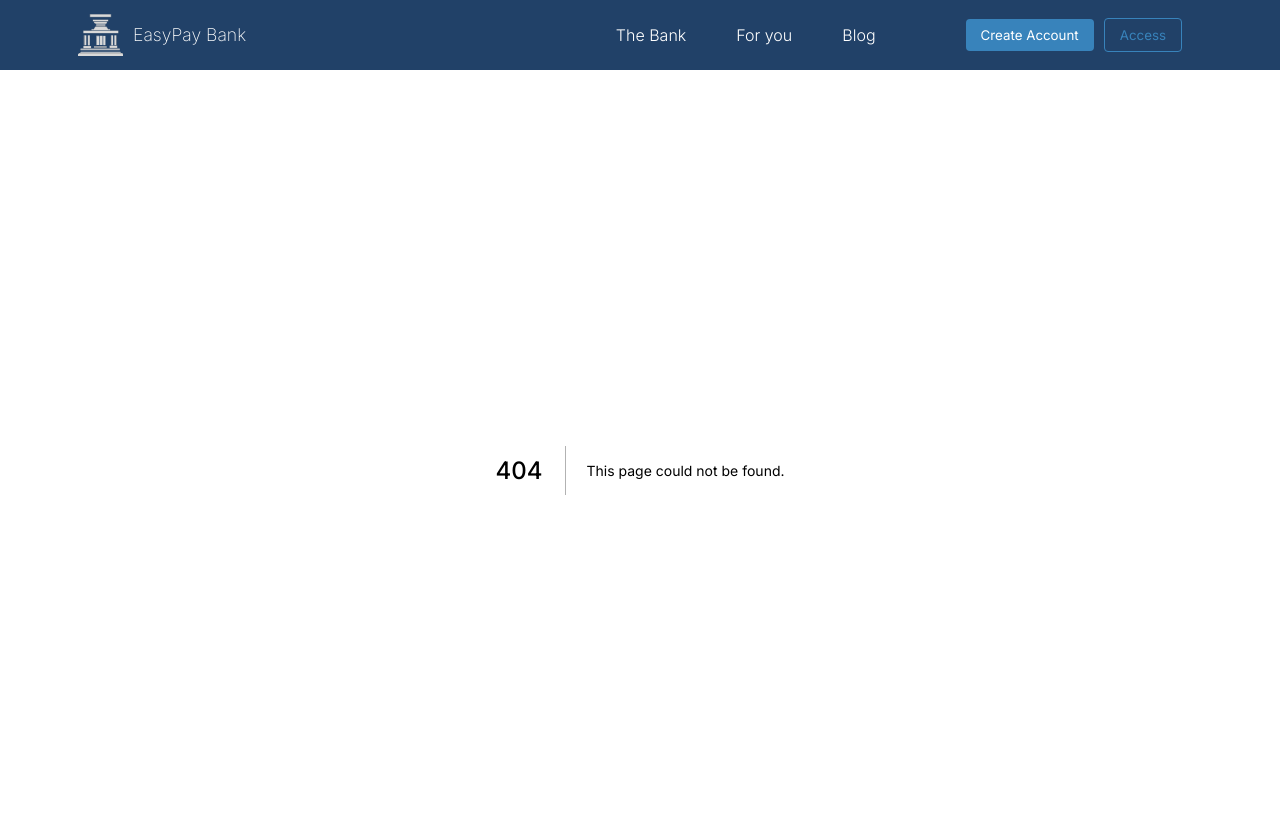
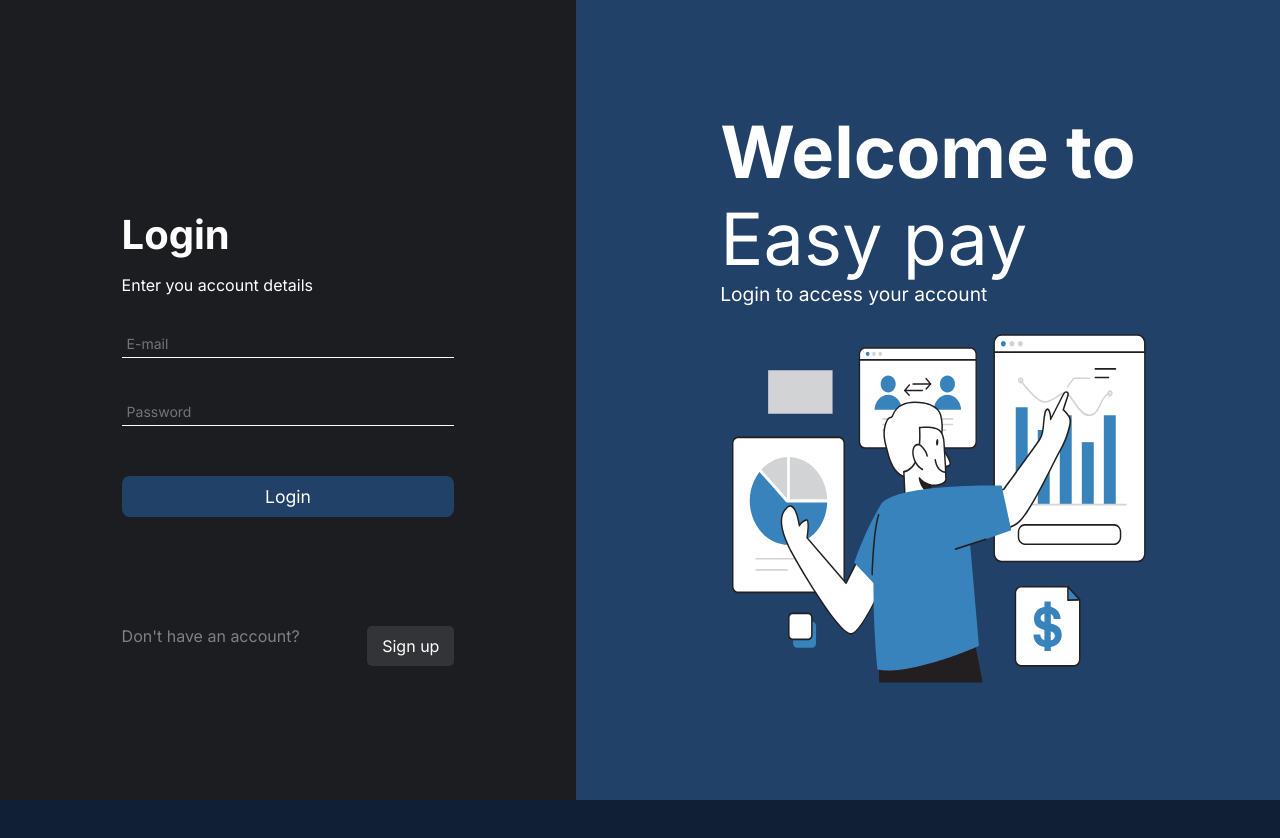
Before and after one commit to Diegojacober/easypay-next, a Next.js app: page /login in a window 1280 px wide. Before the commit this address had no page. Shown: the top 838 px of the page. After the commit the page ends 800 px from the top, so only its background shows below. Built offline with nearby package versions, Linux system fonts and the light colour scheme.

Commit message:
Login page

```diff
--- a/package.json
+++ b/package.json
@@ -9,12 +9,14 @@
     "lint": "next lint"
   },
   "dependencies": {
+    "@tanstack/react-query": "^5.8.4",
     "@types/styled-components": "^5.1.30",
     "next": "13.5.4",
     "react": "^18",
     "react-dom": "^18",
     "react-icons": "^4.11.0",
-    "styled-components": "^6.1.1"
+    "styled-components": "^6.1.1",
+    "zustand": "^4.4.6"
   },
   "devDependencies": {
     "@types/node": "^20",
--- a/src/components/Features/index.tsx
+++ b/src/components/Features/index.tsx
@@ -24,7 +24,7 @@ export default function Features() {
             Best features provided by <br /> EasyPay Bank
           </DescriptionTitle>
           <DescriptionText>
-            Alpha Bank stands out with its technological innovation, providing
+            Easy pay stands out with its technological innovation, providing
             personalized service, a wide range of financial products, and a
             commitment to the community. With a focus on security and ethics,
             it's a reliable and modern choice for individuals and businesses.
--- a/src/components/Header/index.tsx
+++ b/src/components/Header/index.tsx
@@ -2,8 +2,10 @@ import styles from "./style.module.css";
 import Link from "next/link";
 import logo from "@/../public/assets/logo.svg";
 import Image from "next/image";
+import { useRouter } from 'next/navigation'
 
 export default function Header() {
+  const router = useRouter()
   return (
     <header className={styles.header}>
       <section className={styles.content}>
@@ -34,8 +36,8 @@ export default function Header() {
             </div>
 
             <div className={styles.navButtons}>
-              <button className={styles.createButton}>Create Account</button>
-              <button className={styles.loginButton}>Access</button>
+              <button  onClick={() => router.push('/register', { scroll: false })} className={styles.createButton}>Create Account</button>
+              <button onClick={() => router.push('/login', { scroll: false })} className={styles.loginButton}>Access</button>
             </div>
           </div>
         </nav>
--- a/src/pages/_app.tsx
+++ b/src/pages/_app.tsx
@@ -1,12 +1,13 @@
 import Header from "@/components/Header";
 import "@/styles/globals.css";
 import type { AppProps } from "next/app";
+import { ThemeProvider } from "styled-components";
+import Theme from "@/styles/Theme";
 
 export default function App({ Component, pageProps }: AppProps) {
   return (
-    <>
-      <Header />
+    <ThemeProvider theme={Theme}>
       <Component {...pageProps} />
-    </>
+    </ThemeProvider>
   );
 }
--- /dev/null
+++ b/src/pages/login.tsx
@@ -0,0 +1,63 @@
+import Theme from "@/styles/Theme";
+import Head from "next/head";
+import image from "@/../public/assets/finnancas-image.svg";
+import styles from "@/styles/Login.module.css";
+import Image from "next/image";
+import Link from "next/link";
+import { useState } from "react";
+
+
+export default function Login() {
+
+    const [email, setEmail] = useState<string>("");
+    const [password, setPassword] = useState<string>("");
+
+    return (
+        <>
+            <Head>
+                <title>Login - EasyPay Bank</title>
+            </Head>
+
+            <main className={styles.main}>
+                <section className={styles.content}>
+                    <article className={styles.formArea}>
+                        <div className={styles.formDetails}>
+                            <h2>Login</h2>
+                            <p>Enter you account details</p>
+                        </div>
+
+                        <form className={styles.form}>
+                            <div className={styles.inputArea}>
+                                <input type="email" placeholder="E-mail" value={email} onChange={(e) => setEmail(e.target.value)}/>
+                            </div>
+
+                            <div className={styles.inputArea}>
+                                <input type="password" placeholder="Password" value={password} onChange={(e) => setPassword(e.target.value)}/>
+                            </div>
+
+                            <button type="submit">Login</button>
+                        </form>
+                    </article>
+
+                    <div className={styles.bottomArea}>
+                        <p>Don't have an account?</p>
+                        <Link passHref href="/signup" legacyBehavior>
+                            <a>Sign up</a>
+                        </Link>
+                    </div>
+                </section>
+
+                <section className={styles.ads}>
+                    <div className={styles.title}>
+                        <h3>Welcome to <span>Easy pay</span></h3>
+                        <small>Login to access your account</small>
+                    </div>
+
+                    <div className={styles.imageSection}>
+                        <Image alt="Image" src={image} className={styles.image} />
+                    </div>
+                </section>
+            </main>
+        </>
+    )
+}
--- /dev/null
+++ b/src/styles/Login.module.css
@@ -0,0 +1,136 @@
+.main {
+    background-color: var(--blue);
+    display: flex;
+    user-select: none;
+}
+
+.content {
+    padding: 80px;
+    padding-top: 155px;
+    background-color: #1C1D21;
+    height: 100vh;
+    width: 45%;
+    display: flex;
+    align-items: flex-start;
+    justify-content: space-around;
+    flex-direction: column;
+}
+
+.formArea {
+    width: 80%;
+    margin: 0 auto;
+}
+
+.formDetails {
+    color: var(--white);
+    margin-bottom: 35px;
+}
+
+.formDetails h2 {
+    font-size: 2.5rem;
+    font-weight: bold;
+    margin-bottom: 16px;
+}
+
+.formDetails p {
+    font-size: 1rem;
+}
+
+.form {
+    margin: 0 auto;
+}
+
+.inputArea input {
+    width: 100%;
+    padding: 5px;
+    background: transparent;
+    border: none;
+    border-bottom: 1px solid var(--white);
+    color: var(--white);
+    font-size: 14px;
+}
+
+.inputArea input:focus {
+    border: none;
+    outline: none;
+    border-bottom: 1px solid var(--white);
+}
+
+.form button {
+    width: 100%;
+    padding: 10px;
+    border-radius: 8px;
+    border: none;
+    margin-top: 10px;
+    color: var(--white);
+    background: var(--blue);
+    transition: all ease 0.6s;
+    font-size: 1.1rem;
+}
+
+.form button:hover {
+    filter: brightness(85%);
+}
+
+.inputArea {
+    margin-bottom: 40px;
+    width: 100%;
+}
+
+.ads{
+    margin: 0 auto;
+    display: flex;
+    flex-direction: column;
+    align-items: center;
+    justify-content: center;
+}
+
+.ads .title {
+    color: var(--white);
+}
+
+.ads .title h3 {
+    font-size: 4.5rem;
+}
+
+.ads .title h3 span {
+    display: block;
+    font-weight: 400;
+}
+
+.ads .title small {
+    font-size: 1.2rem;
+}
+
+
+.imageSection {
+    display: flex;
+    align-items: flex-end;
+    justify-content: flex-end;
+}
+
+.imageSection .image {
+    width: 95%;
+    height: 95%;
+}
+
+.bottomArea {
+    margin: 0 auto;
+    display: flex;
+    width: 80%;
+    justify-content: space-between;
+    color: #7f8081;
+}
+
+.bottomArea a {
+    text-decoration: none;
+    background: #333437;
+    padding: 10px 15px;
+    border-radius: 5px;
+    color: var(--white);
+    transition: all ease .2s;
+}
+
+.bottomArea a:hover {
+    filter: brightness(95%);
+}
```
Also changed, not shown: src/pages/index.tsx (+9 -12 lines), public/assets/finnancas-image.svg (added).
